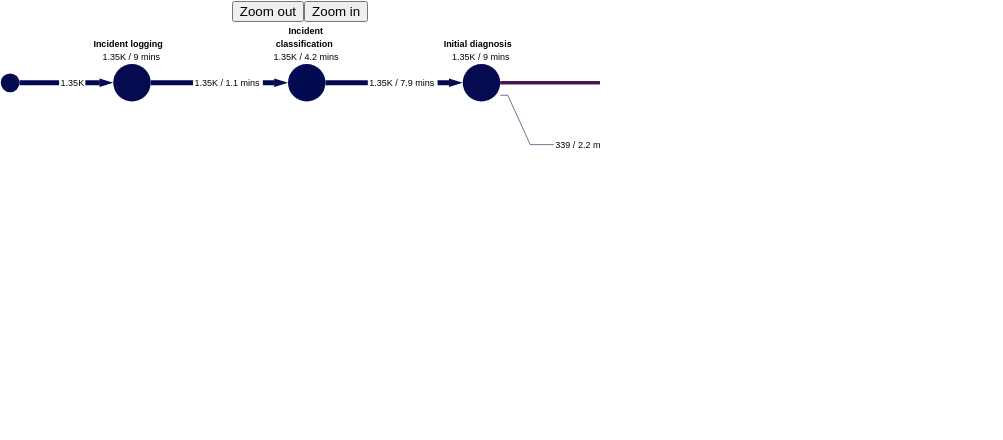
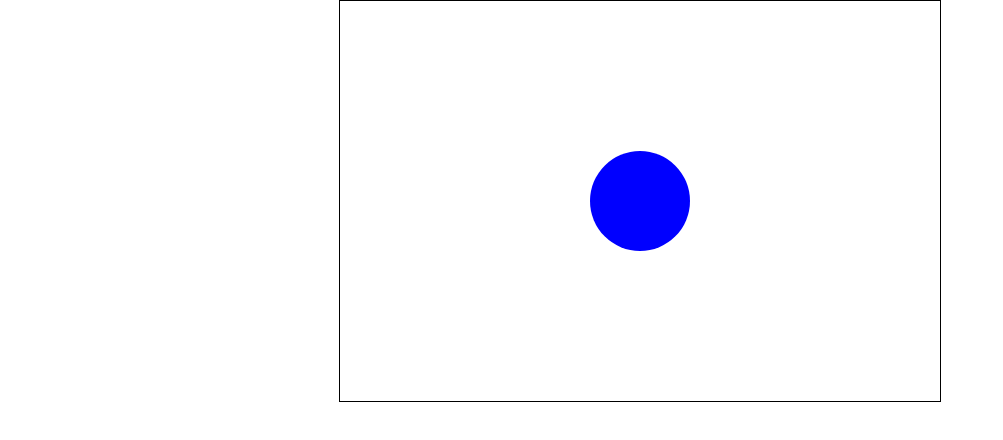
Before and after one commit to kristinadinellari/dragAndZoomReact, a React (Create React App) app: page / in a window 1280 px wide. Shown: the top 440 px of the page, without its empty margins (0-1003 px from the left). Built offline with nearby package versions, Linux system fonts and the light colour scheme.

Commit message:
D3 library with simple example

```diff
--- a/package.json
+++ b/package.json
@@ -10,6 +10,7 @@
     "@types/node": "^16.7.13",
     "@types/react": "^18.0.0",
     "@types/react-dom": "^18.0.0",
+    "d3": "^7.8.5",
     "react": "^18.2.0",
     "react-dom": "^18.2.0",
     "react-scripts": "5.0.1",
@@ -39,5 +40,8 @@
       "last 1 firefox version",
       "last 1 safari version"
     ]
+  },
+  "devDependencies": {
+    "@types/d3": "^7.4.3"
   }
 }
--- a/src/svgComponent.tsx
+++ b/src/svgComponent.tsx
@@ -1,133 +1,41 @@
-import React, { Component } from "react";
-import { SVG } from "./svg"; // if we will use this as a string
-import SVGTest from "./svgTest.svg"; // if we will use as an image
-// import { ReactComponent as SVGTest } from "./svgTest.svg"; if we will use this as a component directly
+import React from 'react';
+import * as d3 from 'd3';
 
-interface SvgDragAndZoomState {
-  isDragging: boolean;
-  startPoint: { x: number; y: number };
-  viewBox: { x: number; y: number; width: number; height: number };
-}
+interface ZoomableSVGProps {}
 
-class SvgDragAndZoom extends Component<{}, SvgDragAndZoomState> {
-  constructor(props: {}) {
+class SvgDragAndZoom extends React.Component<ZoomableSVGProps> {
+  private svgRef: React.RefObject<SVGSVGElement>;
+
+  constructor(props: ZoomableSVGProps) {
     super(props);
-
-    this.state = {
-      isDragging: false,
-      startPoint: { x: 0, y: 0 },
-      viewBox: { x: 0, y: 0, width: 800, height: 600 }, // Set initial viewBox dimensions
-    };
+    this.svgRef = React.createRef();
   }
 
-  startDrag = (e: React.MouseEvent) => {
-    this.setState({
-      isDragging: true,
-      startPoint: { x: e.clientX, y: e.clientY },
-    });
-  };
+  componentDidMount() {
+    this.initializeZoom();
+  }
+  initializeZoom() {
+    const svg = d3.select(this.svgRef.current);
 
-  endDrag = () => {
-    this.setState({
-      isDragging: false,
-    });
-  };
+    const zoom = d3.zoom<SVGSVGElement, unknown>()
+      .scaleExtent([0.5, 5])
+      .on("zoom", (event: d3.D3ZoomEvent<SVGSVGElement, unknown>) => {
+        svg.attr("transform", event.transform.toString());
+      }) as any;
 
-  drag = (e: React.MouseEvent) => {
-    if (!this.state.isDragging) return;
-
-    const dx = e.clientX - this.state.startPoint.x;
-    const dy = e.clientY - this.state.startPoint.y;
-
-    this.setState((prevState) => ({
-      startPoint: { x: e.clientX, y: e.clientY },
-      viewBox: {
-        x: prevState.viewBox.x - dx,
-        y: prevState.viewBox.y - dy,
-        width: prevState.viewBox.width,
-        height: prevState.viewBox.height,
-      },
-    }));
-  };
-
-  zoom = (e: any) => {
-    console.log(e, "event eee");
-    console.log(e.deltaY, "e.deltaY event");
-    e.preventDefault();
-
-    const scaleFactor = 1.2; // this value is to define how much you want to scale
-    const delta = e.clientY > 0 ? scaleFactor : 1 / scaleFactor;
-
-    this.setState((prevState) => ({
-      viewBox: {
-        x: prevState.viewBox.x,
-        y: prevState.viewBox.y,
-        width: prevState.viewBox.width * delta,
-        height: prevState.viewBox.height * delta,
-      },
-    }));
-  };
-
-  zoom1 = (e: any) => {
-    console.log(e, "event eee");
-    console.log(e.deltaY, "e.deltaY event");
-    e.preventDefault();
-
-    const scaleFactor = 1.2; // this value is to define how much you want to scale
-    const delta = e.clientY < 0 ? scaleFactor : 1 / scaleFactor;
-
-    this.setState((prevState) => ({
-      viewBox: {
-        x: prevState.viewBox.x,
-        y: prevState.viewBox.y,
-        width: prevState.viewBox.width * delta,
-        height: prevState.viewBox.height * delta,
-      },
-    }));
-  };
+    svg.call(zoom);
+  }
 
   render() {
-    const { viewBox } = this.state;
-
-    const newViewBox = `${viewBox.x} ${viewBox.y} ${viewBox.width} ${viewBox.height}`;
-
-    const parser = new DOMParser();
-    const svgDocument = parser.parseFromString(SVG, "image/svg+xml");
-
-    if (newViewBox) {
-      const svgElement = svgDocument.querySelector("svg");
-      if (svgElement) {
-        svgElement.setAttribute("viewBox", newViewBox);
-      }
-    }
-
-    const modifiedSvgString = new XMLSerializer().serializeToString(
-      svgDocument
-    );
-
     return (
-      <div
-        onMouseDown={this.startDrag}
-        onMouseUp={this.endDrag}
-        onMouseMove={this.drag}
-        // onWheel={this.zoom}
-        style={{ width: "600px", height: "600px", overflow: "hidden" }}
+      <svg
+        ref={this.svgRef}
+        width={600}
+        height={400}
+        style={{ border: "1px solid black" }}
       >
-        <button onClick={this.zoom}>Zoom out</button>
-        <button onClick={this.zoom1}>Zoom in</button>
-        <div
-          dangerouslySetInnerHTML={{ __html: modifiedSvgString }}
-          style={{ width: "100%", height: "100%" }}
-        />
-
-        {/* <img src={SVGTest} alt="" /> */}
-        {/* <SVGTest /> */}
-
-        {/* <svg
-          viewBox={`${viewBox.x} ${viewBox.y} ${viewBox.width} ${viewBox.height}`}
-          dangerouslySetInnerHTML={{ __html: SVG }}
-        /> */}
-      </div>
+        <circle cx={300} cy={200} r={50} fill="blue" />
+      </svg>
     );
   }
 }
```
Also changed, not shown: 1 other file (tests, documents, lock files or other folders).
